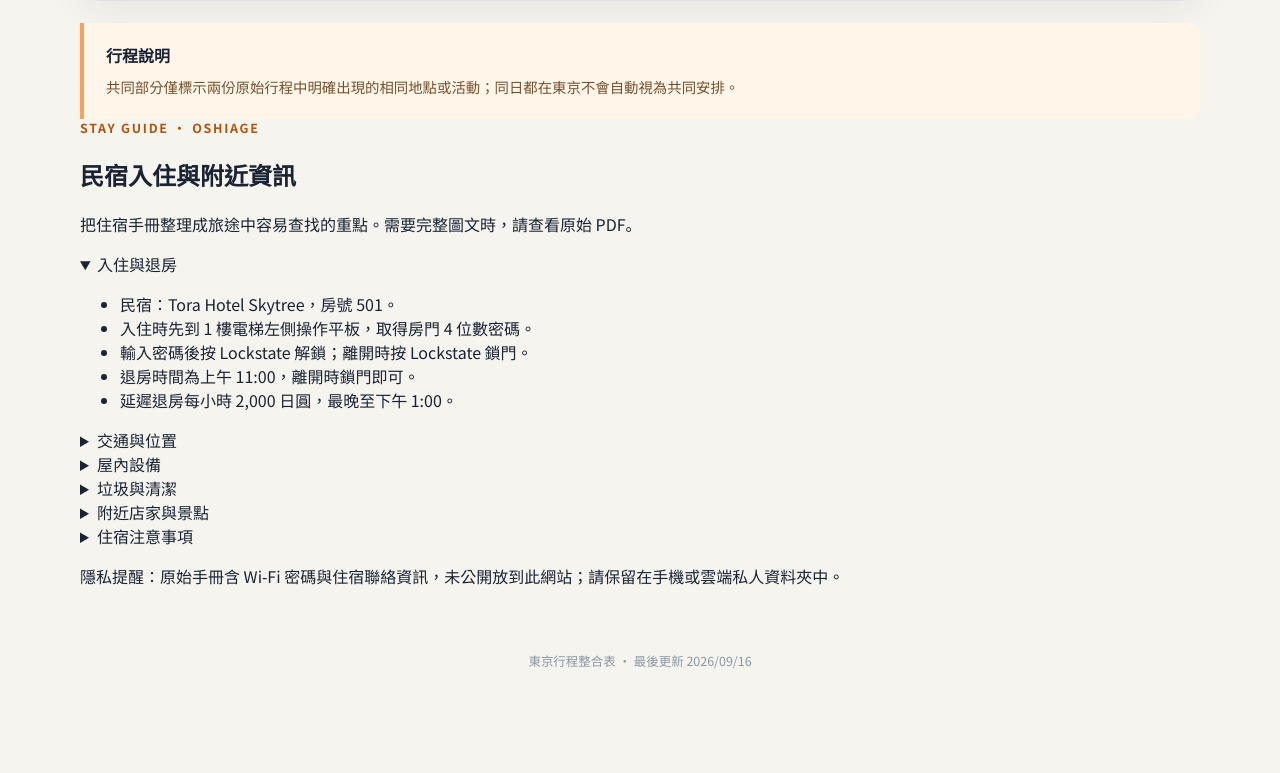
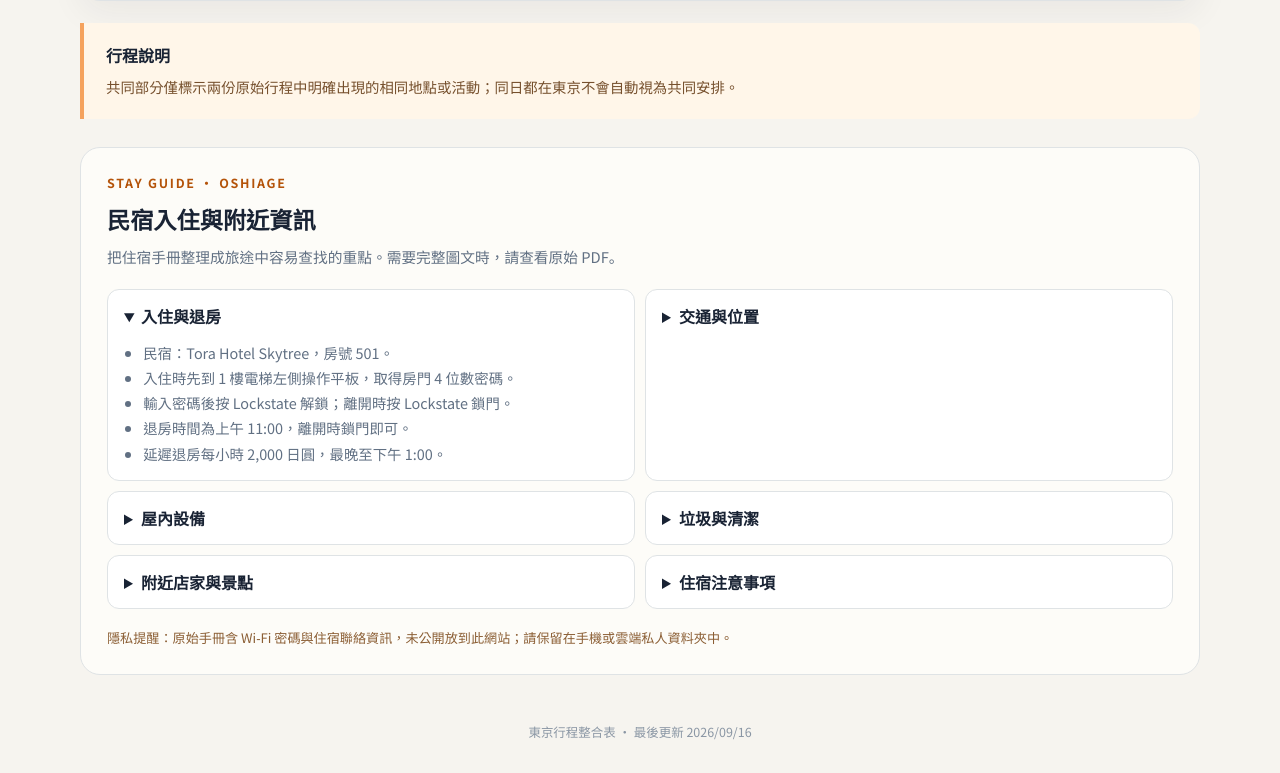
Before and after one commit to BGyoung/tokyo-itinerary-2026, a plain HTML site: page web/index.html in a window 1280 px wide. Shown: the part 804-1577 px from the top of the page. Before the commit the page ends 1506 px from the top, so only its background shows below. Drawn offline with nearby package versions, Linux system fonts and the light colour scheme.

Commit message:
Style accommodation guide section

```diff
--- a/web/styles.css
+++ b/web/styles.css
@@ -64,6 +64,14 @@ h1 { margin: 0; font: 700 clamp(2.4rem, 7vw, 4.7rem)/1 "Playfair Display", "Noto
 .note { margin-top: 22px; padding: 20px 22px; border-left: 4px solid var(--orange); background: #fff6e9; border-radius: 0 12px 12px 0; }
 .note h2 { margin: 0 0 7px; font-size: 1rem; }
 .note p { margin: 0; color: #76502d; font-size: .9rem; line-height: 1.75; }
+.guide { margin-top: 28px; padding: 26px; background: rgba(255,254,250,.82); border: 1px solid var(--line); border-radius: 20px; }
+.guide-heading h2 { margin: 0 0 8px; font-size: 1.45rem; }
+.guide-heading p:last-child { margin: 0; color: var(--muted); line-height: 1.7; font-size: .92rem; }
+.guide-grid { display: grid; grid-template-columns: repeat(2, minmax(0, 1fr)); gap: 10px; margin-top: 20px; }
+.guide details { background: #fff; border: 1px solid var(--line); border-radius: 12px; padding: 14px 16px; }
+.guide summary { cursor: pointer; font-weight: 700; color: var(--ink); }
+.guide details ul { margin: 12px 0 0; padding-left: 1.2rem; color: var(--muted); line-height: 1.75; font-size: .9rem; }
+.guide-private { margin: 18px 0 0; color: #8b5e34; font-size: .82rem; line-height: 1.6; }
 footer { padding: 0 16px 32px; text-align: center; color: #8a96a4; font-size: .78rem; }
 
 @media (max-width: 680px) {
@@ -72,4 +80,6 @@ footer { padding: 0 16px 32px; text-align: center; color: #8a96a4; font-size: .7
   .date-block { border-right: 0; border-bottom: 1px solid var(--line); padding: 0 0 14px; display: grid; grid-template-columns: 1fr auto; align-items: end; }
   .date-block .time { grid-column: 1 / -1; margin-top: 14px; padding-top: 12px; }
   .event { grid-template-columns: 1fr; gap: 7px; padding: 14px; }
+  .guide { padding: 18px; border-radius: 16px; }
+  .guide-grid { grid-template-columns: 1fr; }
 }
```
